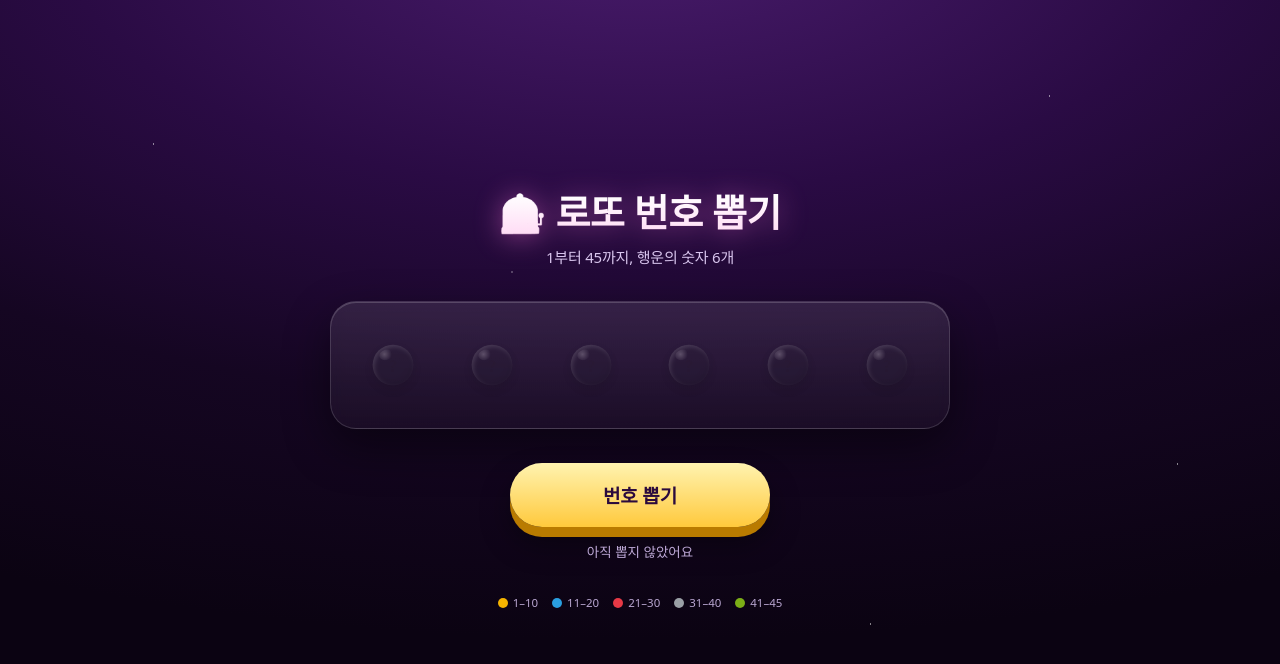
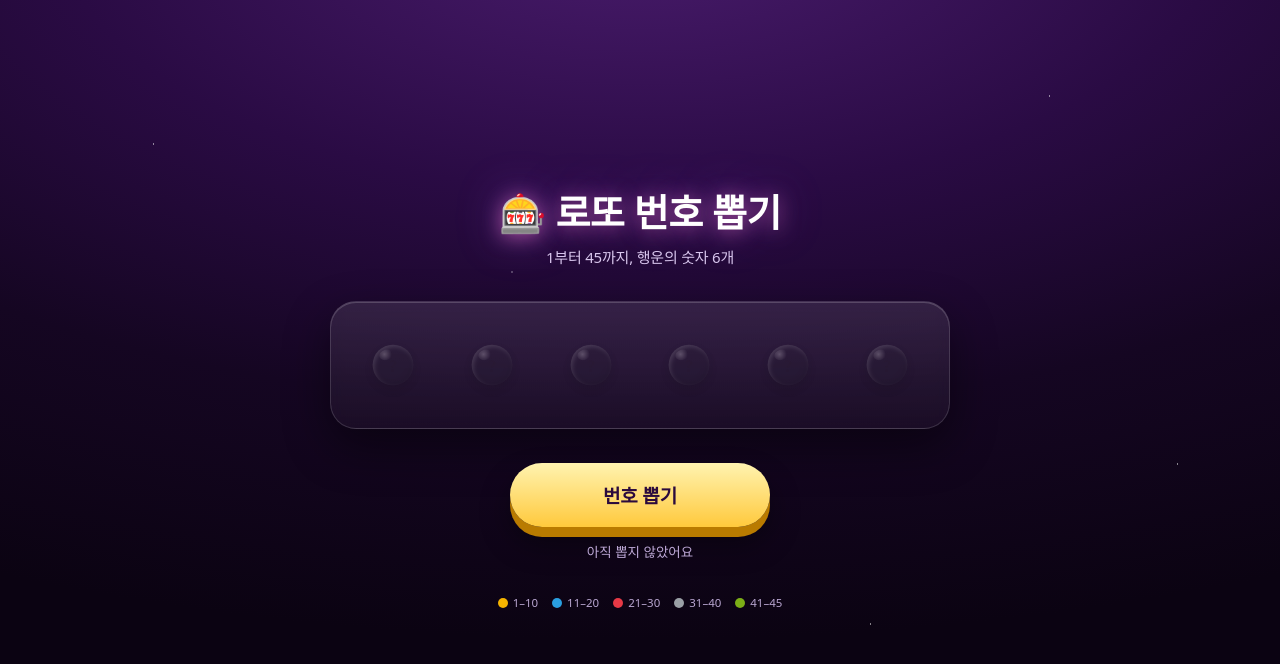
Before and after one commit to mubichmu-crypto/lotto, a plain HTML site: page index.html in a window 1280 px wide. Shown: the top 664 px of the page. Drawn offline with Linux system fonts and the light colour scheme.

Commit message:
Show title emoji in color (drop gradient text clip)

```diff
--- a/index.html
+++ b/index.html
@@ -25,9 +25,8 @@
                radial-gradient(1.4px 1.4px at 40% 34%,#fff 50%,transparent 51%);
   }
   header{position:relative;z-index:1}
-  h1{margin:0;font-size:clamp(24px,6.4vw,38px);letter-spacing:-.5px;font-weight:800;
-     background:linear-gradient(180deg,#fff 20%,#ffd9f4 100%);-webkit-background-clip:text;background-clip:text;color:transparent;
-     filter:drop-shadow(0 2px 14px rgba(255,120,220,.45))}
+  h1{margin:0;font-size:clamp(24px,6.4vw,38px);letter-spacing:-.5px;font-weight:800;color:#fff;
+     text-shadow:0 2px 20px rgba(255,125,215,.55),0 0 46px rgba(170,100,255,.4)}
   .sub{margin:8px 0 0;font-size:clamp(13px,3.4vw,15px);color:#d9c6ee;letter-spacing:-.2px}
   .stage{position:relative;z-index:1;width:100%;max-width:620px}
   .balls{
```
